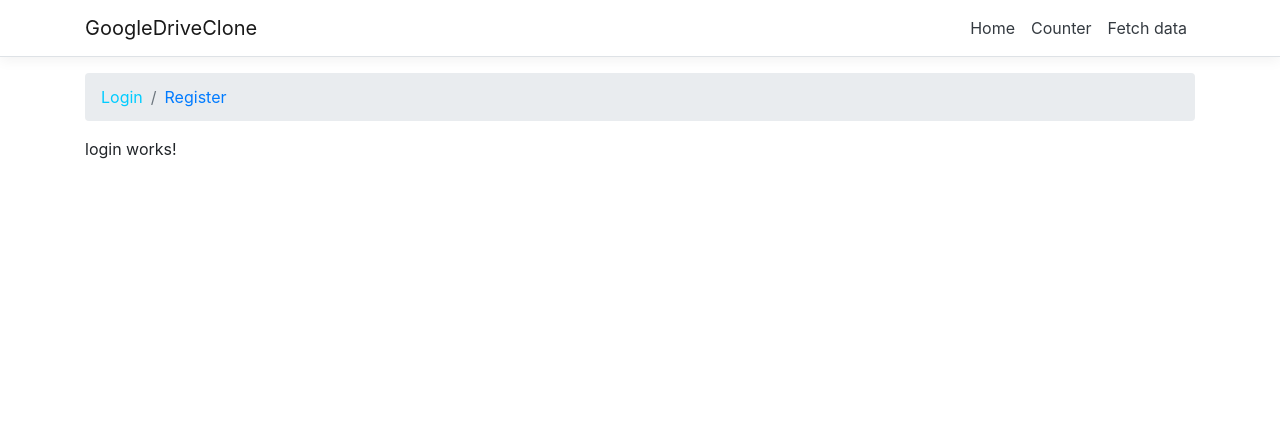
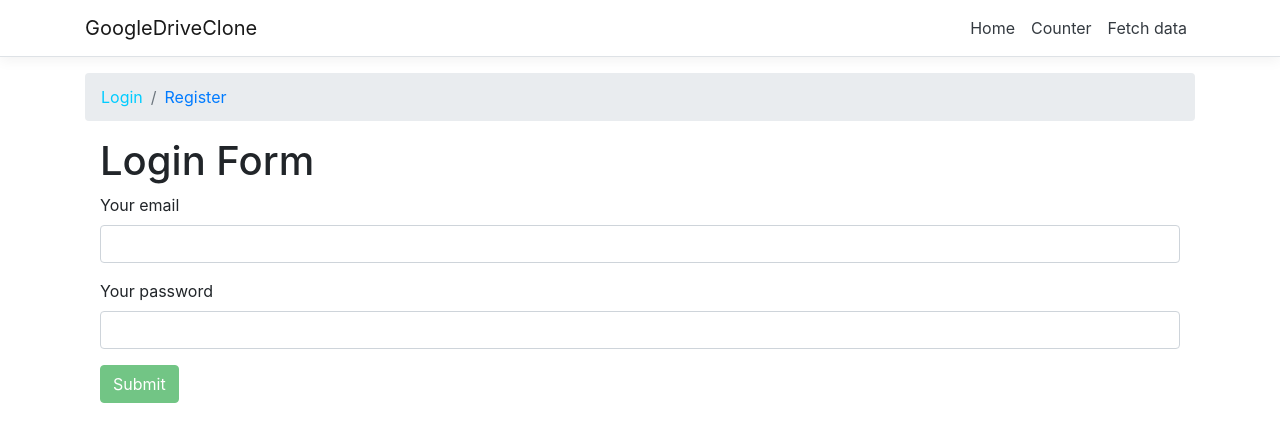
Before and after one commit to ngohungphuc/Presentation, an Angular app in the folder Angular Workshop/src/starting-point/GoogleDriveClone/GoogleDriveClone/ClientApp/: page /account/login in a window 1280 px wide. Shown: the top 442 px of the page. Built offline with nearby package versions, Linux system fonts and the light colour scheme.

Commit message:
update demo

```diff
--- a/Angular Workshop/src/starting-point/GoogleDriveClone/GoogleDriveClone/ClientApp/src/app/account/login/login.component.html
+++ b/Angular Workshop/src/starting-point/GoogleDriveClone/GoogleDriveClone/ClientApp/src/app/account/login/login.component.html
@@ -1,3 +1,53 @@
-<p>
-  login works!
-</p>
+<div class="container">
+  <h1>Login Form</h1>
+  <form (ngSubmit)="onSubmit()" [formGroup]="loginForm">
+    <div class="form-group">
+      <label for="UserName">Your email</label>
+      <input
+        type="text"
+        class="form-control"
+        id="UserName"
+        name="UserName"
+        required
+        formControlName="UserName"
+      />
+      <div
+        *ngIf="UserName.invalid && (UserName.dirty || UserName.touched)"
+        class="alert alert-danger"
+      >
+        <div *ngIf="UserName.errors.required">
+          Email is required
+        </div>
+
+        <div *ngIf="UserName.errors.whitespace">
+          whitespace is required
+        </div>
+      </div>
+    </div>
+
+    <div class="form-group">
+      <label for="password">Your password</label>
+      <input
+        type="password"
+        ngModel
+        class="form-control"
+        id="Password"
+        name="Password"
+        required
+        formControlName="Password"
+      />
+      <div
+        *ngIf="Password.invalid && (Password.dirty || Password.touched)"
+        class="alert alert-danger"
+      >
+        <div *ngIf="Password.errors.required">
+          Password is required
+        </div>
+      </div>
+    </div>
+
+    <button type="submit" class="btn btn-success" [disabled]="!loginForm.valid">
+      Submit
+    </button>
+  </form>
+</div>
--- a/Angular Workshop/src/starting-point/GoogleDriveClone/GoogleDriveClone/ClientApp/src/app/account/login/login.component.ts
+++ b/Angular Workshop/src/starting-point/GoogleDriveClone/GoogleDriveClone/ClientApp/src/app/account/login/login.component.ts
@@ -1,4 +1,11 @@
 import { Component, OnInit } from "@angular/core";
+import {
+  FormGroup,
+  FormControl,
+  FormBuilder,
+  Validators
+} from "@angular/forms";
+import { of } from "rxjs/internal/observable/of";
 
 @Component({
   selector: "app-login",
@@ -6,7 +13,35 @@ import { Component, OnInit } from "@angular/core";
   styleUrls: ["./login.component.scss"]
 })
 export class LoginComponent implements OnInit {
-  constructor() {}
+  public loginForm: FormGroup;
+  constructor(private formBuilder: FormBuilder) {}
 
-  ngOnInit() {}
+  get UserName() {
+    return this.loginForm.get("UserName");
+  }
+
+  get Password() {
+    return this.loginForm.get("Password");
+  }
+
+  ngOnInit() {
+    this.buildForm();
+  }
+
+  public onSubmit() {
+    console.warn(this.loginForm.value);
+  }
+
+  private buildForm() {
+    this.loginForm = this.formBuilder.group({
+      UserName: ["", Validators.required, this.noWhitespaceValidator],
+      Password: ["", Validators.required, this.noWhitespaceValidator]
+    });
+  }
+
+  private noWhitespaceValidator(control: FormControl) {
+    const isWhitespace = (control.value || "").trim().length === 0;
+    const isValid = !isWhitespace;
+    return of(isValid ? null : { whitespace: true });
+  }
 }
--- a/Angular Workshop/src/starting-point/GoogleDriveClone/GoogleDriveClone/ClientApp/src/app/account/register/register.component.html
+++ b/Angular Workshop/src/starting-point/GoogleDriveClone/GoogleDriveClone/ClientApp/src/app/account/register/register.component.html
@@ -18,7 +18,7 @@
         "
         class="alert alert-danger"
       >
-        UserName is required
+        Email is required
       </div>
     </div>
 
--- a/Angular Workshop/src/starting-point/GoogleDriveClone/GoogleDriveClone/ClientApp/src/styles.scss
+++ b/Angular Workshop/src/starting-point/GoogleDriveClone/GoogleDriveClone/ClientApp/src/styles.scss
@@ -1,4 +1,4 @@
 /* You can add global styles to this file, and also import other style files */
-a {
+a, a:hover {
   text-decoration: none;
 }
```
Also changed, not shown: Angular Workshop/src/starting-point/GoogleDriveClone/GoogleDriveClone/ClientApp/src/app/account/account.module.ts (+7 -2 lines).
